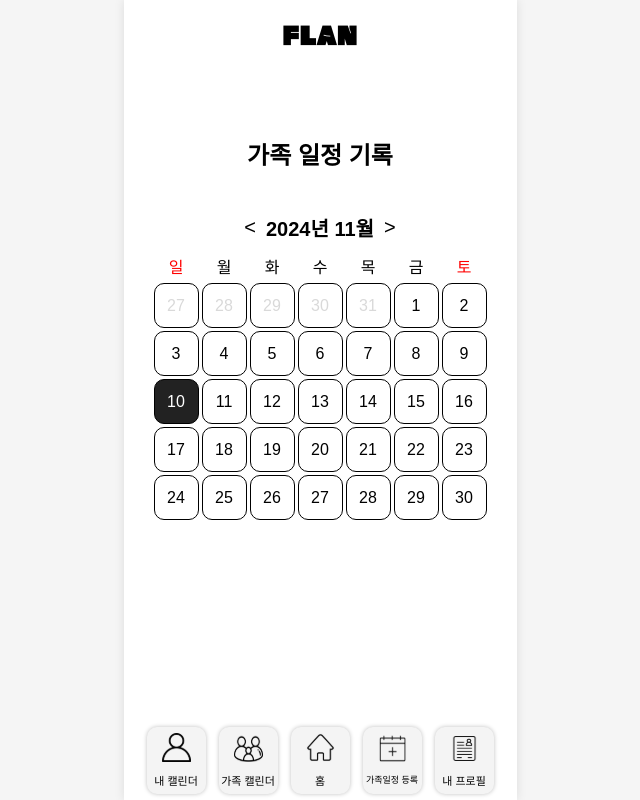
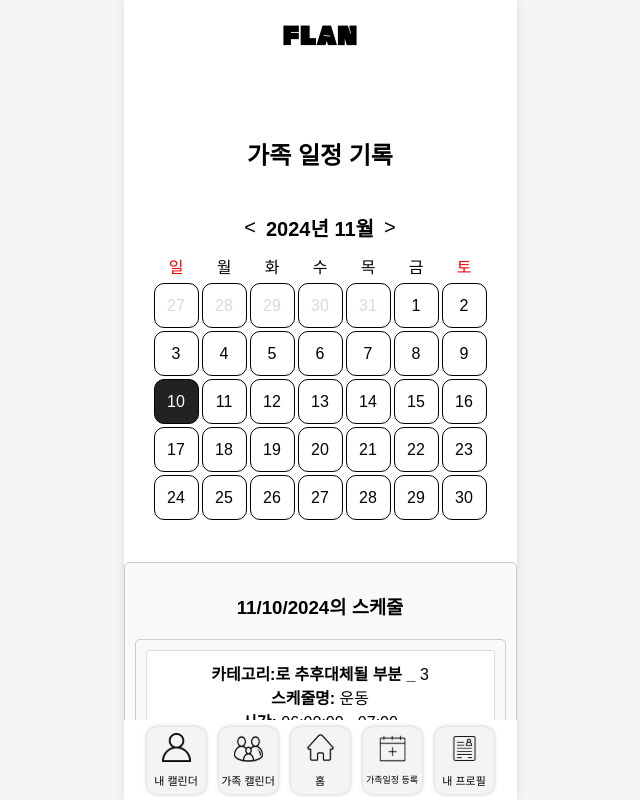
Before and after one commit to 2024GanzithonPYTHON/6_Ganzi_Frontend, a React (Vite) app: page /FamilyCalendar in a window 1280 px wide. Both pictures are taken after a click on the element "10". Shown: the whole page, without its empty margins (320-960 px from the left). Built offline with nearby package versions, Linux system fonts and the light colour scheme; a web font is replaced by a local one.

Commit message:
달력 mockdata 임시 테스트 (응답오류 개선)

```diff
--- a/src/pages/familycalendar/FamilyCalendar.jsx
+++ b/src/pages/familycalendar/FamilyCalendar.jsx
@@ -1,19 +1,37 @@
+import React, {useState} from 'react';
+import styled from 'styled-components';
 import Calendar from "./Calendar";
+import FamilySchedule from "./FamilySchedule";
 
 
-function FamilyRecord() {
+const ScheduleContainer = styled.div`
+    margin-top: 20px;
+    padding: 10px;
+    border: 1px solid #ccc;
+    border-radius: 5px;
+    background-color: #f9f9f9;
+`;
+
+function FamilyCalendar() {
+    const [selectedDate, setSelectedDate] = useState(null); // 선택된 날짜 상태 추가
+
     const handleDateSelect = (date) => {
-        console.log('가족 일정 기록: ', date);
-        // 예시입니당~ 이런식으로 handle을 관리하면 될 것 같아요
+        setSelectedDate(date); // 선택된 날짜를 상태로 저장
     };
 
     return (
         <div>
             <h2>가족 일정 기록</h2>
             <Calendar onDateSelect={handleDateSelect} />
+            {/* 선택된 날짜를 FamilySchedule에 전달 */}
+            {selectedDate && (
+                <ScheduleContainer>
+                    <h3>{selectedDate.toLocaleDateString()}의 스케줄</h3>
+                    <FamilySchedule selectedDate={selectedDate.toISOString().split('T')[0]} />
+                </ScheduleContainer>
+            )}
 
         </div>
     );
 }
-
-export default FamilyRecord;
+export default FamilyCalendar;
--- a/src/pages/familycalendar/FamilySchedule.jsx
+++ b/src/pages/familycalendar/FamilySchedule.jsx
@@ -1,4 +1,5 @@
 import React, { useEffect, useState } from 'react';
+import styled from 'styled-components';
 
 // Mock Data
 const mockSchedules = [
@@ -59,20 +60,29 @@ const mockSchedules = [
     },
 ];
 
-function FamilySchedule({ selectedDate }) {
+const ScheduleContainer = styled.div`
+    margin-top: 20px;
+    padding: 10px;
+    border: 1px solid #ccc;
+    border-radius: 5px;
+    background-color: #f9f9f9;
+`;
+
+const ScheduleItem = styled.div`
+    margin-bottom: 10px;
+    padding: 10px;
+    border: 1px solid #ddd;
+    border-radius: 3px;
+    background-color: #fff; /* 배경색 추가 */
+`;
+
+const FamilySchedule = ({ selectedDate }) => {
     const [schedules, setSchedules] = useState([]);
 
     useEffect(() => {
         const fetchSchedules = () => {
             const filteredSchedules = mockSchedules.filter(schedule => {
-                // 선택된 날짜가 일정의 날짜와 같거나,
-                // is_daily가 true일 경우,
-                // is_weekly가 true일 경우 주간 요일과 일치 여부 확인
-                const isSameDate = schedule.schedule_date === selectedDate;
-                const isDaily = schedule.is_daily === true;
-                const isWeekly = schedule.is_weekly === true && new Date(selectedDate).getDay() === 3; // 예: 수요일
-
-                return isSameDate || isDaily || isWeekly;
+                return isScheduleVisible(schedule, selectedDate);
             });
 
             setSchedules(filteredSchedules);
@@ -83,23 +93,33 @@ function FamilySchedule({ selectedDate }) {
         }
     }, [selectedDate]);
 
+    const isScheduleVisible = (schedule, date) => {
+        const scheduleDate = new Date(schedule.schedule_date);
+        const selectedDateObj = new Date(date);
+
+        // 날짜 비교
+        const isSameDate = scheduleDate.toDateString() === selectedDateObj.toDateString();
+        const isDaily = schedule.is_daily === true;
+        const isWeekly = schedule.is_weekly === true && selectedDateObj.getDay() === 2; // 수요일
+
+        return isSameDate || isDaily || isWeekly;
+    };
+
     return (
-        <div>
-            <h2>가족 일정</h2>
+        <ScheduleContainer>
             {schedules.length === 0 ? (
                 <p>일정이 없습니다.</p>
             ) : (
-                schedules.map((schedule, index) => (
-                    <div key={index} style={{ marginBottom: '10px' }}>
-                        <div><strong>일정 ID:</strong> {schedule.personal_schedule_id}</div>
+                schedules.map(schedule => (
+                    <ScheduleItem key={schedule.personal_schedule_id}>
+                        <div><strong>카테고리:로 추후대체될 부분 _ </strong> {schedule.personal_schedule_id}</div>
                         <div><strong>스케줄명:</strong> {schedule.schedule_title}</div>
-                        <div><strong>날짜:</strong> {schedule.schedule_date}</div>
                         <div><strong>시간:</strong> {schedule.start_time} - {schedule.end_time}</div>
-                    </div>
+                    </ScheduleItem>
                 ))
             )}
-        </div>
+        </ScheduleContainer>
     );
-}
+};
 
 export default FamilySchedule;
```
